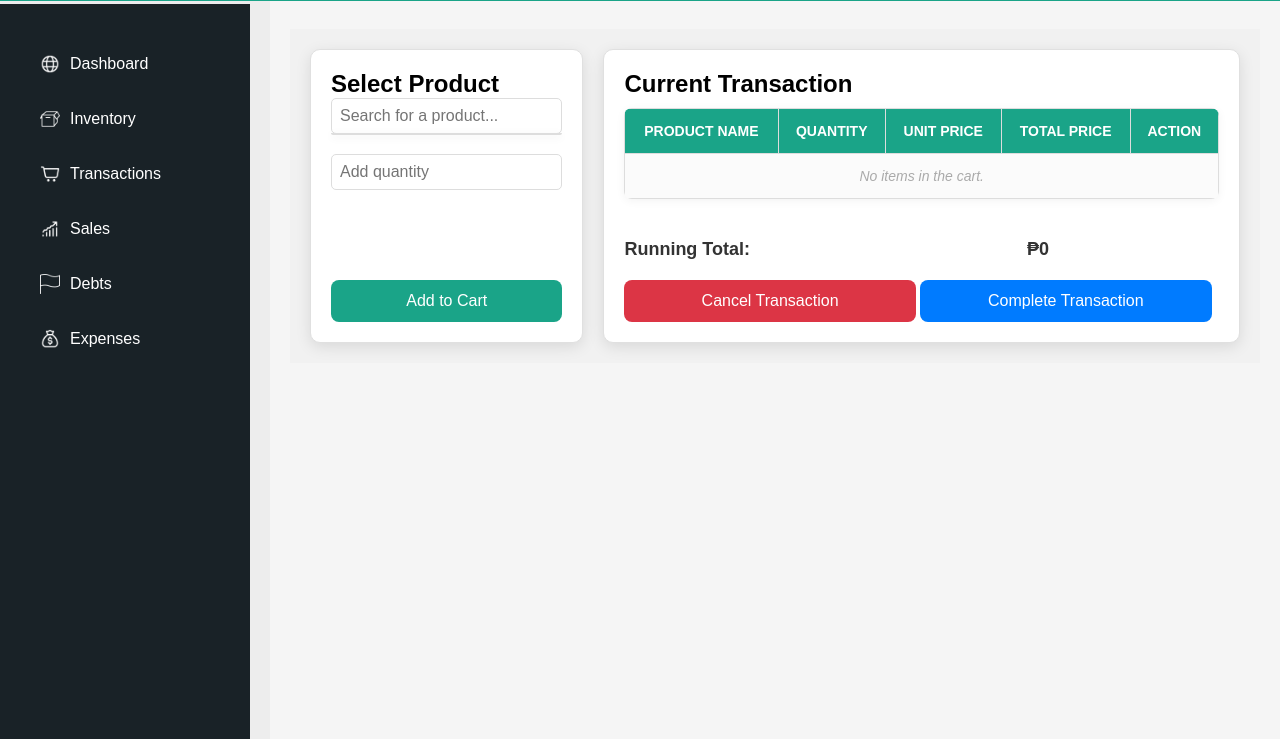
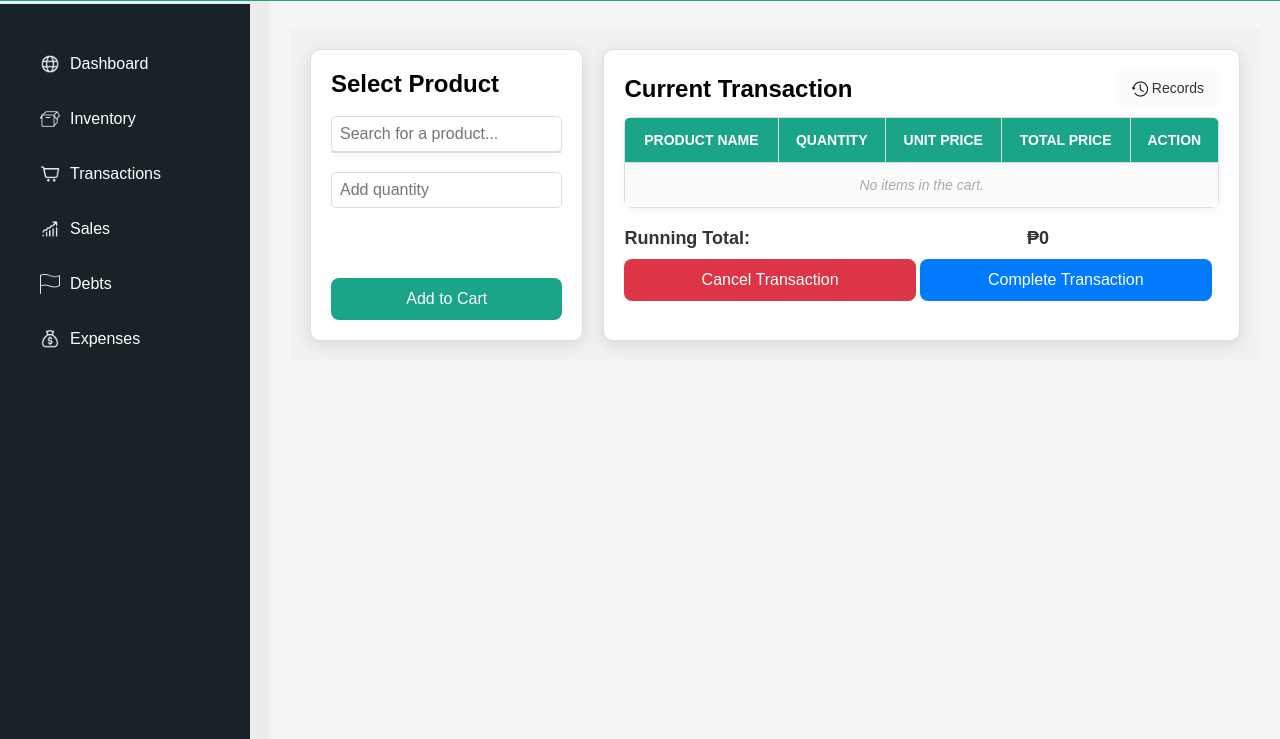
Before and after one commit to katheyismey/MommyGraceIMS, a Django app: page /pos_app/pos/ in a window 1280 px wide. Shown: the part 61-800 px from the top of the page. Run offline with Django 5.2, Linux system fonts and the light colour scheme.

Commit message:
Enhance UI design for POS

```diff
--- a/MG_IMS/IMS_Project/IMS_Project/settings.py
+++ b/MG_IMS/IMS_Project/IMS_Project/settings.py
@@ -138,6 +138,6 @@ LOGIN_URL = 'login'  # Redirect to login page if not authenticated
 
 
 # Configure message storage
-from django.contrib.messages import constants as messages
+from django.contrib.messages import constants as messages # type: ignore
 
 MESSAGE_STORAGE = 'django.contrib.messages.storage.session.SessionStorage'
--- a/MG_IMS/IMS_Project/MGSariSari_Inventory/templates/MGSariSari_Inventory/base.html
+++ b/MG_IMS/IMS_Project/MGSariSari_Inventory/templates/MGSariSari_Inventory/base.html
@@ -9,6 +9,7 @@
     <!-- Existing Stylesheets -->
     <link rel="stylesheet" href="{% static 'css/dashboard.css' %}">
     <link rel="stylesheet" href="{% static 'css/sales.css' %}">
+    <link rel="stylesheet" href="{% static 'POS_APP/css/pos.css' %}">
 
     <!-- Allow child templates to inject additional head elements -->
     {% block head %}{% endblock %}
--- a/MG_IMS/IMS_Project/POS_APP/forms.py
+++ b/MG_IMS/IMS_Project/POS_APP/forms.py
@@ -1,5 +1,5 @@
 # POS_APP/forms.py
-from django import forms
+from django import forms # type: ignore
 from .models import TransactionItem, Product
 
 class TransactionItemForm(forms.ModelForm):
--- a/MG_IMS/IMS_Project/POS_APP/models.py
+++ b/MG_IMS/IMS_Project/POS_APP/models.py
@@ -1,5 +1,5 @@
 # POS_APP/models.py
-from django.db import models
+from django.db import models  # type: ignore
 
 class Product(models.Model):
     name = models.CharField(max_length=200)
--- a/MG_IMS/IMS_Project/POS_APP/static/POS_APP/css/pos.css
+++ b/MG_IMS/IMS_Project/POS_APP/static/POS_APP/css/pos.css
@@ -6,7 +6,7 @@
     background-color: #f1f1f1;
 }
 
-/* Make the left div 30% and the right div 70% */
+/* Fixed height for pos-left */
 .pos-left {
     width: 30%;
     background-color: #ffffff;
@@ -16,9 +16,36 @@
     border: 1px solid #e0e0e0;
     display: flex;
     flex-direction: column;
+    height: 55%; /* Fixed height for pos-left */
 }
 
+.transaction-header {
+    display: flex;
+    justify-content: space-between; /* Place h2 on the left and button on the right */
+    align-items: center;
+    margin-bottom: 10px; /* Add some space below the header */
+}
 
+.transaction-header h2 {
+    margin-top: 0; /* Remove default margin for better alignment */
+}
+
+.transaction-records-button {
+    padding: 10px 15px;
+    background-color: #fcfcfc;
+    color: #333333;
+    border: none;
+    border-radius: 8px;
+    font-size: 14px;
+    cursor: pointer;
+    transition: background-color 0.3s ease, transform 0.2s ease;
+}
+
+.transaction-records-button:hover {
+    transform: translateY(-2px);
+}
+
+/* Right panel adjusts height dynamically */
 .pos-right {
     width: 70%;
     background-color: #ffffff;
@@ -27,8 +54,9 @@
     box-shadow: 0 4px 15px rgba(0, 0, 0, 0.1);
     border: 1px solid #e0e0e0;
     display: flex;
-    flex-direction: column; /* Stack children vertically */
-    justify-content: space-between; /* Allow space between elements */
+    flex-direction: column;
+    overflow-y: hidden; /* Allow scrolling when content exceeds */
+
 }
 
 .add-to-cart-button {
@@ -41,7 +69,7 @@
     font-size: 16px;
     cursor: pointer;
     transition: background-color 0.3s ease, transform 0.2s ease;
-    margin-top: auto; /* Push Add to Cart button to the bottom */
+
 }
 
 .add-to-cart-button:hover {
@@ -85,7 +113,7 @@
 .total-amount {
     font-size: 18px;
     font-weight: bold;
-    margin-top: 30px;
+    margin-top: 20px;
     color: #333;
     display: flex;
     justify-content: space-between;
@@ -152,7 +180,7 @@
 .quantity-container {
     margin-top: 15px;
     position: relative;
-    margin-bottom: 90px;
+    margin-bottom: 70px;
     width: 100%;
 }
 
@@ -226,3 +254,8 @@
 .remove-button:hover {
     background-color: #c82333;
 }
+
+.transaction-records-button img {
+    width: 16px; /* Adjust icon size */
+    height: 16px; /* Match width and height */
+}
--- a/MG_IMS/IMS_Project/POS_APP/templates/pos/pos.html
+++ b/MG_IMS/IMS_Project/POS_APP/templates/pos/pos.html
@@ -5,7 +5,6 @@
 {% block title %}Point of Sale{% endblock %}
 
 {% block head %}
-    <!-- Link to CSS file in the static directory using the static template tag -->
     <link rel="stylesheet" href="{% static 'POS_APP/css/pos.css' %}">
     <script src="{% static 'POS_APP/js/pos.js' %}"></script>
 {% endblock %}
@@ -15,6 +14,7 @@
     <!-- Left Side: Product Selection and Quantity -->
     <div class="pos-left">
         <h2>Select Product</h2>
+        <br>
         <form method="post">
             {% csrf_token %}
 
@@ -42,7 +42,13 @@
 
     <!-- Right Side: Current Transaction (Cart) -->
     <div class="pos-right">
-        <h2>Current Transaction</h2>
+        <div class="transaction-header">
+            <h2>Current Transaction</h2>
+            <button class="transaction-records-button">
+                <img src="{% static 'POS_APP/icons/history.png' %}" alt="History Icon">
+                Records
+            </button>
+        </div>
         <table class="transaction-table">
             <thead>
                 <tr>
@@ -77,7 +83,7 @@
         </table>
 
         <div class="total-amount">
-            <span class="total-label">Running Total: </span>
+            <span class="total-label">Running Total:</span>
             <span class="total-value">₱<span id="total">{{ total }}</span></span>
         </div>
 
--- a/MG_IMS/IMS_Project/POS_APP/urls.py
+++ b/MG_IMS/IMS_Project/POS_APP/urls.py
@@ -1,4 +1,4 @@
-from django.urls import path
+from django.urls import path # type: ignore
 from . import views
 
 app_name = 'POS_APP'
```
Also changed, not shown: MG_IMS/IMS_Project/POS_APP/views.py (+5 -5 lines), MG_IMS/IMS_Project/POS_APP/static/POS_APP/icons/history.png (added), MG_IMS/IMS_Project/db.sqlite3.
